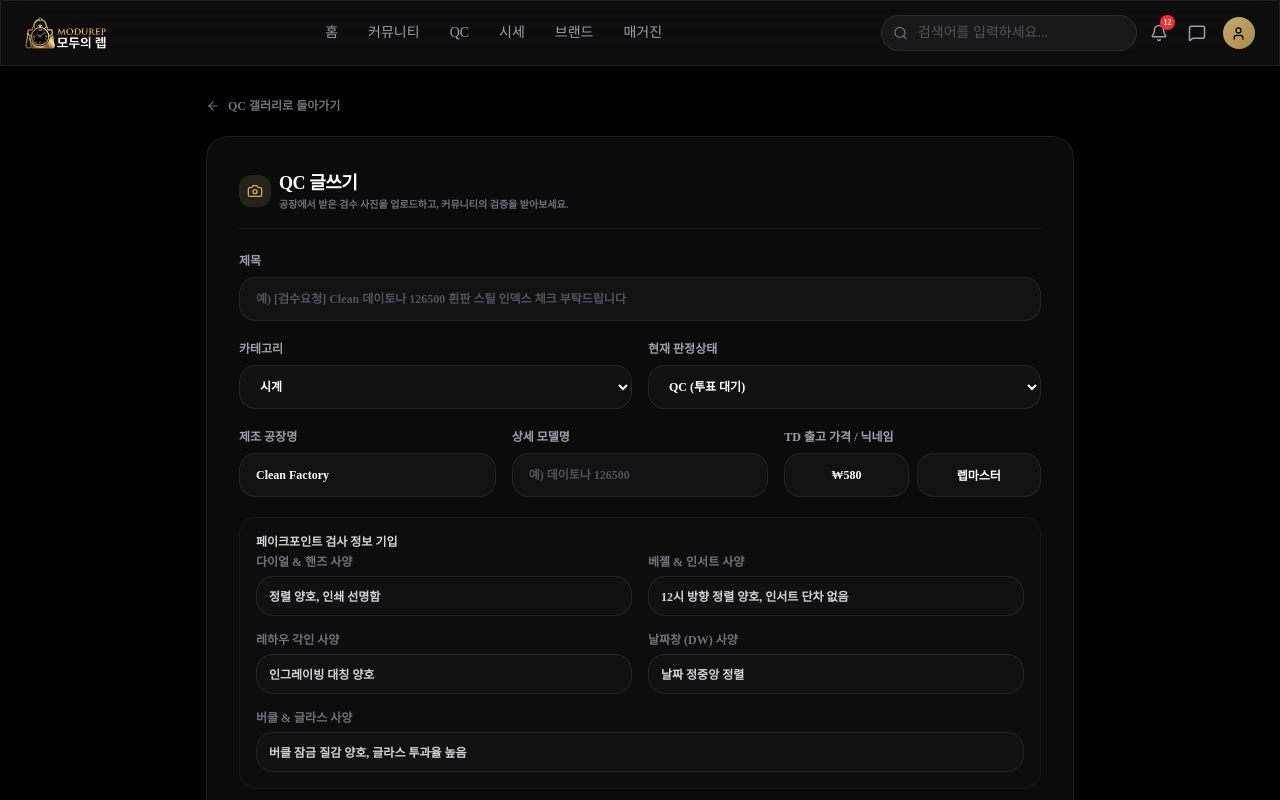
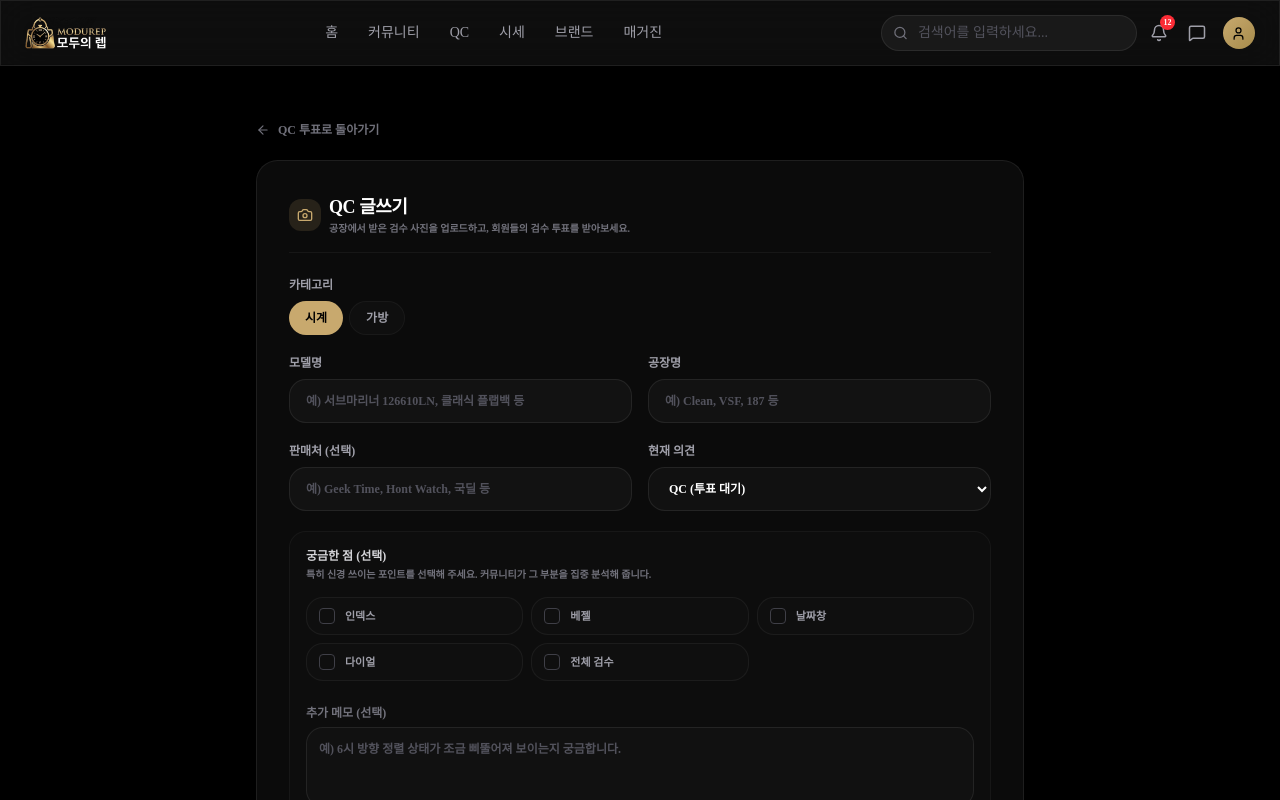
Before and after one commit to MODU-REP/MODU-REP-TEST, a Next.js app: page /qc/upload in a window 1280 px wide. Shown: the top 800 px of the page. Built offline with nearby package versions, Linux system fonts and the light colour scheme.

Commit message:
feat: simplify QC upload form and implement dynamic specs table labels based on category

```diff
--- a/src/app/qc/[id]/page.tsx
+++ b/src/app/qc/[id]/page.tsx
@@ -440,23 +440,33 @@
 
               <div className="divide-y divide-white/[0.04] text-xs">
                 <div className="py-2.5 flex items-start justify-between gap-4">
-                  <span className="text-zinc-500 shrink-0 font-bold">다이얼 &amp; 핸즈</span>
+                  <span className="text-zinc-500 shrink-0 font-bold">
+                    {post.category === "가방" ? "로고 & 각인" : "다이얼 & 핸즈"}
+                  </span>
                   <span className="text-zinc-300 font-semibold text-right">{post.specs.dial}</span>
                 </div>
                 <div className="py-2.5 flex items-start justify-between gap-4">
-                  <span className="text-zinc-500 shrink-0 font-bold">베젤 &amp; 인서트</span>
+                  <span className="text-zinc-500 shrink-0 font-bold">
+                    {post.category === "가방" ? "가죽 & 패턴" : "베젤 & 인서트"}
+                  </span>
                   <span className="text-zinc-300 font-semibold text-right">{post.specs.bezel}</span>
                 </div>
                 <div className="py-2.5 flex items-start justify-between gap-4">
-                  <span className="text-zinc-500 shrink-0 font-bold">레하우 각인</span>
+                  <span className="text-zinc-500 shrink-0 font-bold">
+                    {post.category === "가방" ? "스티칭 & 대칭" : "레하우 각인"}
+                  </span>
                   <span className="text-zinc-300 font-semibold text-right">{post.specs.rehaut}</span>
                 </div>
                 <div className="py-2.5 flex items-start justify-between gap-4">
-                  <span className="text-zinc-500 shrink-0 font-bold">날짜창 (DW)</span>
+                  <span className="text-zinc-500 shrink-0 font-bold">
+                    {post.category === "가방" ? "금속 & 하드웨어" : "날짜창 (DW)"}
+                  </span>
                   <span className="text-zinc-300 font-semibold text-right">{post.specs.datewheel}</span>
                 </div>
                 <div className="py-2.5 flex items-start justify-between gap-4">
-                  <span className="text-zinc-500 shrink-0 font-bold">버클 &amp; 글라스</span>
+                  <span className="text-zinc-500 shrink-0 font-bold">
+                    {post.category === "가방" ? "마감 & 버클" : "버클 & 글라스"}
+                  </span>
                   <span className="text-zinc-300 font-semibold text-right">{post.specs.clasp}</span>
                 </div>
               </div>
--- a/src/app/qc/upload/page.tsx
+++ b/src/app/qc/upload/page.tsx
@@ -9,30 +9,31 @@
 const CATEGORIES = ["시계", "가방"] as const;
 const STATUS_TYPES = ["QC", "GL", "RL"] as const;
 
+const WATCH_CONCERNS = ["인덱스", "베젤", "날짜창", "다이얼", "전체 검수"];
+const BAG_CONCERNS = ["로고/박임", "스티칭/대칭", "가죽 질감", "하드웨어/도금", "전체 검수"];
+
 const PRESET_IMAGES = [
-  { label: "롤렉스 서브마리너 126610LN", value: "/hero_pc_1.png", preview: "/hero_pc_1.png" },
-  { label: "샤넬 클래식 플랩백 (가죽)", value: "/hero_bag_2.png", preview: "/hero_bag_2.png" },
-  { label: "롤렉스 코스모그래프 데이토나", value: "/hero_pc_2.png", preview: "/hero_pc_2.png" },
-  { label: "오메가 스피드마스터 문워치", value: "/hero_pc_3.png", preview: "/hero_pc_3.png" },
-  { label: "롤렉스 데이트저스트 126334", value: "/hero_watch_3.png", preview: "/hero_watch_3.png" },
+  { label: "롤렉스 서브마리너 126610LN", value: "/hero_pc_1.png" },
+  { label: "샤넬 클래식 플랩백 (가죽)", value: "/hero_bag_2.png" },
+  { label: "롤렉스 코스모그래프 데이토나", value: "/hero_pc_2.png" },
+  { label: "오메가 스피드마스터 문워치", value: "/hero_pc_3.png" },
+  { label: "롤렉스 데이트저스트 126334", value: "/hero_watch_3.png" },
 ];
 
 export default function QCUploadPage() {
   const router = useRouter();
-  const [title, setTitle] = useState("");
+
+  // 핵심 상태 변수
   const [category, setCategory] = useState<typeof CATEGORIES[number]>("시계");
   const [type, setType] = useState<typeof STATUS_TYPES[number]>("QC");
-  const [factory, setFactory] = useState("Clean Factory");
+  const [factory, setFactory] = useState("");
   const [model, setModel] = useState("");
-  const [price, setPrice] = useState("₩580");
+  const [price, setPrice] = useState(""); // 판매처 저장
   const [author, setAuthor] = useState("렙마스터");
 
-  // 페이크포인트 검사 정보
-  const [dialSpec, setDialSpec] = useState("정렬 양호, 인쇄 선명함");
-  const [bezelSpec, setBezelSpec] = useState("12시 방향 정렬 양호, 인서트 단차 없음");
-  const [rehautSpec, setRehautSpec] = useState("인그레이빙 대칭 양호");
-  const [datewheelSpec, setDatewheelSpec] = useState("날짜 정중앙 정렬");
-  const [claspSpec, setClaspSpec] = useState("버클 잠금 질감 양호, 글라스 투과율 높음");
+  // 체크박스 & 메모 상태 변수
+  const [selectedConcerns, setSelectedConcerns] = useState<string[]>([]);
+  const [memo, setMemo] = useState("");
 
   // 이미지
   const [imageType, setImageType] = useState<"preset" | "url">("preset");
@@ -42,22 +43,30 @@
   const [isSubmitting, setIsSubmitting] = useState(false);
   const [errorMessage, setErrorMessage] = useState("");
 
+  const concernsList = category === "시계" ? WATCH_CONCERNS : BAG_CONCERNS;
+
+  const handleCategoryChange = (cat: typeof CATEGORIES[number]) => {
+    setCategory(cat);
+    setSelectedConcerns([]);
+    setPresetImage(cat === "시계" ? "/hero_pc_1.png" : "/hero_bag_2.png");
+  };
+
+  const handleToggleConcern = (concern: string) => {
+    if (selectedConcerns.includes(concern)) {
+      setSelectedConcerns(selectedConcerns.filter((c) => c !== concern));
+    } else {
+      setSelectedConcerns([...selectedConcerns, concern]);
+    }
+  };
+
   const handleSubmit = (e: React.FormEvent) => {
     e.preventDefault();
-    if (!title.trim()) {
-      setErrorMessage("제목을 입력해주세요.");
-      return;
-    }
     if (!model.trim()) {
-      setErrorMessage("상세 모델명을 입력해주세요.");
+      setErrorMessage("모델명을 입력해주세요.");
       return;
     }
     if (!factory.trim()) {
-      setErrorMessage("제조 공장명을 입력해주세요.");
-      return;
-    }
-    if (!author.trim()) {
-      setErrorMessage("작성자명을 입력해주세요.");
+      setErrorMessage("공장명을 입력해주세요.");
       return;
     }
 
@@ -76,13 +85,56 @@
         }
       }
 
-      // ID 생성 (가장 큰 ID + 1000 혹은 기존 게시글에서 +1)
+      // ID 생성
       const nextId = currentPosts.length > 0
         ? Math.max(...currentPosts.map((p: any) => p.id), ...QC_POSTS.map(p => p.id)) + 1
         : Math.max(...QC_POSTS.map(p => p.id)) + 1;
 
       const finalImage = imageType === "preset" ? presetImage : customImageUrl.trim();
-      const imagesList = finalImage ? [finalImage] : ["/hero_pc_1.png"];
+      const imagesList = finalImage ? [finalImage] : [category === "시계" ? "/hero_pc_1.png" : "/hero_bag_2.png"];
+
+      // 자동 제목 생성
+      const finalTitle = `[검수요청] ${factory.trim()} ${model.trim()}`;
+
+      // 페이크포인트 스펙 자동 매핑 및 빌드
+      const getSpecValue = (concernKey: string, defaultDesc: string) => {
+        const isConcerned = selectedConcerns.includes(concernKey) || selectedConcerns.includes("전체 검수");
+        if (isConcerned) {
+          let val = `⚠️ [검수 요청] ${defaultDesc}`;
+          if (memo.trim()) {
+            val += ` (${memo.trim()})`;
+          }
+          return val;
+        }
+        return "양호 (정상 범위)";
+      };
+
+      let specs = {
+        dial: "",
+        bezel: "",
+        rehaut: "",
+        datewheel: "",
+        clasp: "",
+      };
+
+      if (category === "시계") {
+        specs = {
+          dial: getSpecValue("다이얼", "다이얼 및 핸즈 정렬 상태 체크 필요"),
+          bezel: getSpecValue("베젤", "베젤 인서트 및 마킹 대칭 상태 체크 필요"),
+          rehaut: getSpecValue("인덱스", "인덱스 정렬 및 대칭 상태 체크 필요"),
+          datewheel: getSpecValue("날짜창", "데이트휠 날짜 정렬 및 폰트 상태 체크 필요"),
+          clasp: getSpecValue("전체 검수", "버클 마감 및 글라스 투과율 체크 필요"),
+        };
+      } else {
+        // 가방
+        specs = {
+          dial: getSpecValue("로고/박임", "로고 각인 깊이 및 박임 상태 체크 필요"),
+          bezel: getSpecValue("가죽 질감", "가죽 가공 상태 및 질감 체크 필요"),
+          rehaut: getSpecValue("스티칭/대칭", "스티칭 선 정렬 및 대칭 균형 체크 필요"),
+          datewheel: getSpecValue("하드웨어/도금", "금속 부자재 도금 퀄리티 및 스크래치 체크 필요"),
+          clasp: getSpecValue("전체 검수", "가방 형태 및 내부 마감 처리 체크 필요"),
+        };
+      }
 
       // 새 QC 포스트 객체 생성
       const newPost = {
@@ -91,23 +143,17 @@
         type,
         factory: factory.trim(),
         model: model.trim(),
-        title: title.trim(),
-        author: author.trim(),
-        avatar: author.trim().charAt(0) || "익",
+        title: finalTitle,
+        author: author.trim() || "렙마스터",
+        avatar: (author.trim() || "렙").charAt(0),
         views: 1,
         time: "방금 전",
-        price: price.trim(),
+        price: price.trim() || "미기재", // 판매처로 저장
         images: imagesList,
         glVotes: type === "GL" ? 1 : 0,
         rlVotes: type === "RL" ? 1 : 0,
         commentsCount: 0,
-        specs: {
-          dial: dialSpec.trim(),
-          bezel: bezelSpec.trim(),
-          rehaut: rehautSpec.trim(),
-          datewheel: datewheelSpec.trim(),
-          clasp: claspSpec.trim(),
-        },
+        specs,
         comments: []
       };
 
@@ -125,12 +171,12 @@
 
   return (
     <div className="min-h-screen bg-black py-8">
-      <div className="max-w-[900px] mx-auto px-4">
+      <div className="max-w-[800px] mx-auto px-3 sm:px-4 py-6">
 
         {/* 뒤로가기 */}
         <div className="mb-4">
           <Link href="/qc" className="inline-flex items-center gap-2 text-xs font-bold text-zinc-500 hover:text-gold transition-colors">
-            <ArrowLeft size={14} /> QC 갤러리로 돌아가기
+            <ArrowLeft size={14} /> QC 투표로 돌아가기
           </Link>
         </div>
 
@@ -142,7 +188,7 @@
             </div>
             <div>
               <h1 className="text-lg font-black text-white uppercase tracking-tight">QC 글쓰기</h1>
-              <p className="text-[10px] text-zinc-500 font-bold">공장에서 받은 검수 사진을 업로드하고, 커뮤니티의 검증을 받아보세요.</p>
+              <p className="text-[10px] text-zinc-500 font-bold">공장에서 받은 검수 사진을 업로드하고, 회원들의 검수 투표를 받아보세요.</p>
             </div>
           </div>
 
@@ -153,37 +199,65 @@
           )}
 
           <form onSubmit={handleSubmit} className="space-y-5 text-xs">
-            {/* 제목 */}
+            {/* 카테고리 선택 */}
             <div>
-              <label className="block text-zinc-400 font-bold mb-2">제목</label>
+              <label className="block text-zinc-400 font-bold mb-2">카테고리</label>
+              <div className="flex gap-1.5 flex-wrap">
+                {CATEGORIES.map((cat) => (
+                  <button
+                    key={cat}
+                    type="button"
+                    onClick={() => handleCategoryChange(cat)}
+                    className={`px-4 py-2 text-[11px] sm:text-xs font-bold rounded-full transition-all duration-200 ${
+                      category === cat
+                        ? "bg-gold text-black font-bold"
+                        : "bg-white/[0.02] text-zinc-400 hover:bg-white/[0.05] hover:text-white border border-white/[0.04]"
+                    }`}
+                  >
+                    {cat}
+                  </button>
+                ))}
+              </div>
+            </div>
+
+            {/* 모델명 & 공장명 */}
+            <div className="grid grid-cols-1 sm:grid-cols-2 gap-4">
+              <div>
+                <label className="block text-zinc-400 font-bold mb-2">모델명</label>
                 <input
                   type="text"
-                placeholder="예) [검수요청] Clean 데이토나 126500 흰판 스틸 인덱스 체크 부탁드립니다"
-                value={title}
-                onChange={(e) => setTitle(e.target.value)}
-                maxLength={80}
+                  placeholder="예) 서브마리너 126610LN, 클래식 플랩백 등"
+                  value={model}
+                  onChange={(e) => setModel(e.target.value)}
                   className="w-full h-11 px-4 bg-white/[0.03] border border-white/[0.08] rounded-xl text-white placeholder:text-zinc-600 focus:outline-none focus:border-gold/30 font-bold"
                 />
               </div>
+              <div>
+                <label className="block text-zinc-400 font-bold mb-2">공장명</label>
+                <input
+                  type="text"
+                  placeholder="예) Clean, VSF, 187 등"
+                  value={factory}
+                  onChange={(e) => setFactory(e.target.value)}
+                  className="w-full h-11 px-4 bg-white/[0.03] border border-white/[0.08] rounded-xl text-white placeholder:text-zinc-600 focus:outline-none focus:border-gold/30 font-bold"
+                />
+              </div>
+            </div>
 
-            {/* 분류 & 판정상태 */}
+            {/* 판매처 & 판정상태 */}
             <div className="grid grid-cols-1 sm:grid-cols-2 gap-4">
               <div>
-                <label className="block text-zinc-400 font-bold mb-2">카테고리</label>
-                <select
-                  value={category}
-                  onChange={(e) => setCategory(e.target.value as any)}
-                  className="w-full h-11 px-4 bg-[#111111] border border-white/[0.08] rounded-xl text-white focus:outline-none focus:border-gold/30 font-bold cursor-pointer"
-                >
-                  {CATEGORIES.map((cat) => (
-                    <option key={cat} value={cat} className="bg-[#111111] text-white">
-                      {cat}
-                    </option>
-                  ))}
-                </select>
+                <label className="block text-zinc-400 font-bold mb-2">판매처 (선택)</label>
+                <input
+                  type="text"
+                  placeholder="예) Geek Time, Hont Watch, 국딜 등"
+                  value={price}
+                  onChange={(e) => setPrice(e.target.value)}
+                  className="w-full h-11 px-4 bg-white/[0.03] border border-white/[0.08] rounded-xl text-white placeholder:text-zinc-600 focus:outline-none focus:border-gold/30 font-bold"
+                />
               </div>
               <div>
-                <label className="block text-zinc-400 font-bold mb-2">현재 판정상태</label>
+                <label className="block text-zinc-400 font-bold mb-2">현재 의견</label>
                 <select
                   value={type}
                   onChange={(e) => setType(e.target.value as any)}
@@ -198,100 +272,47 @@
               </div>
             </div>
 
-            {/* 공장 & 모델 & 가격 */}
-            <div className="grid grid-cols-1 sm:grid-cols-3 gap-4">
+            {/* 📋 궁금한 점 체크박스 */}
+            <div className="border border-white/[0.04] rounded-xl p-4 bg-white/[0.01] space-y-4">
               <div>
-                <label className="block text-zinc-400 font-bold mb-2">제조 공장명</label>
-                <input
-                  type="text"
-                  placeholder="예) Clean Factory, VSF"
-                  value={factory}
-                  onChange={(e) => setFactory(e.target.value)}
-                  className="w-full h-11 px-4 bg-white/[0.03] border border-white/[0.08] rounded-xl text-white placeholder:text-zinc-600 focus:outline-none focus:border-gold/30 font-bold"
-                />
-              </div>
-              <div>
-                <label className="block text-zinc-400 font-bold mb-2">상세 모델명</label>
-                <input
-                  type="text"
-                  placeholder="예) 데이토나 126500"
-                  value={model}
-                  onChange={(e) => setModel(e.target.value)}
-                  className="w-full h-11 px-4 bg-white/[0.03] border border-white/[0.08] rounded-xl text-white placeholder:text-zinc-600 focus:outline-none focus:border-gold/30 font-bold"
-                />
-              </div>
-              <div>
-                <label className="block text-zinc-400 font-bold mb-2">TD 출고 가격 / 닉네임</label>
-                <div className="grid grid-cols-2 gap-2">
-                  <input
-                    type="text"
-                    placeholder="예) ₩780"
-                    value={price}
-                    onChange={(e) => setPrice(e.target.value)}
-                    className="w-full h-11 px-2.5 bg-white/[0.03] border border-white/[0.08] rounded-xl text-white placeholder:text-zinc-600 focus:outline-none focus:border-gold/30 font-bold text-center"
-                  />
-                  <input
-                    type="text"
-                    value={author}
-                    onChange={(e) => setAuthor(e.target.value)}
-                    className="w-full h-11 px-2.5 bg-white/[0.03] border border-white/[0.08] rounded-xl text-white focus:outline-none focus:border-gold/30 font-bold text-center"
-                  />
-                </div>
-              </div>
+                <label className="block text-zinc-300 font-bold mb-1">궁금한 점 (선택)</label>
+                <p className="text-[10px] text-zinc-500 font-bold">특히 신경 쓰이는 포인트를 선택해 주세요. 커뮤니티가 그 부분을 집중 분석해 줍니다.</p>
               </div>
 
-            {/* 📋 페이크포인트 검사 세부 사양 */}
-            <div className="border border-white/[0.04] rounded-xl p-4 bg-white/[0.01] space-y-4">
-              <div className="flex items-center gap-2 mb-1">
-                <span className="text-zinc-300 font-bold">페이크포인트 검사 정보 기입</span>
+              <div className="grid grid-cols-2 sm:grid-cols-3 gap-2">
+                {concernsList.map((item) => {
+                  const isChecked = selectedConcerns.includes(item);
+                  return (
+                    <button
+                      key={item}
+                      type="button"
+                      onClick={() => handleToggleConcern(item)}
+                      className={`flex items-center gap-2.5 px-3 py-2.5 rounded-xl border text-left font-bold transition-all ${
+                        isChecked
+                          ? "border-gold bg-gold/5 text-gold"
+                          : "border-white/[0.05] bg-white/[0.01] text-zinc-400 hover:bg-white/[0.03] hover:text-white"
+                      }`}
+                    >
+                      <div className={`w-4 h-4 rounded flex items-center justify-center border transition-all shrink-0 ${
+                        isChecked ? "border-gold bg-gold text-black" : "border-zinc-700"
+                      }`}>
+                        {isChecked && <Check size={10} strokeWidth={3} />}
+                      </div>
+                      <span className="text-[11px] font-bold">{item}</span>
+                    </button>
+                  );
+                })}
               </div>
 
-              <div className="grid grid-cols-1 md:grid-cols-2 gap-4">
-                <div>
-                  <label className="block text-zinc-500 font-bold mb-1.5">다이얼 &amp; 핸즈 사양</label>
-                  <input
-                    type="text"
-                    value={dialSpec}
-                    onChange={(e) => setDialSpec(e.target.value)}
-                    className="w-full h-10 px-3 bg-[#111111] border border-white/[0.08] rounded-xl text-zinc-300 focus:outline-none focus:border-gold/30 font-bold"
+              {/* 추가 메모 textarea */}
+              <div className="pt-2">
+                <label className="block text-zinc-500 font-bold mb-1.5">추가 메모 (선택)</label>
+                <textarea
+                  placeholder="예) 6시 방향 정렬 상태가 조금 삐뚤어져 보이는지 궁금합니다."
+                  value={memo}
+                  onChange={(e) => setMemo(e.target.value)}
+                  className="w-full h-20 p-3 bg-[#111111] border border-white/[0.08] rounded-xl text-zinc-300 placeholder:text-zinc-600 focus:outline-none focus:border-gold/30 font-bold resize-none leading-relaxed"
                 />
-                </div>
-                <div>
-                  <label className="block text-zinc-500 font-bold mb-1.5">베젤 &amp; 인서트 사양</label>
-                  <input
-                    type="text"
-                    value={bezelSpec}
-                    onChange={(e) => setBezelSpec(e.target.value)}
-                    className="w-full h-10 px-3 bg-[#111111] border border-white/[0.08] rounded-xl text-zinc-300 focus:outline-none focus:border-gold/30 font-bold"
-                  />
-                </div>
-                <div>
-                  <label className="block text-zinc-500 font-bold mb-1.5">레하우 각인 사양</label>
-                  <input
-                    type="text"
-                    value={rehautSpec}
-                    onChange={(e) => setRehautSpec(e.target.value)}
-                    className="w-full h-10 px-3 bg-[#111111] border border-white/[0.08] rounded-xl text-zinc-300 focus:outline-none focus:border-gold/30 font-bold"
-                  />
-                </div>
-                <div>
-                  <label className="block text-zinc-500 font-bold mb-1.5">날짜창 (DW) 사양</label>
-                  <input
-                    type="text"
-                    value={datewheelSpec}
-                    onChange={(e) => setDatewheelSpec(e.target.value)}
-                    className="w-full h-10 px-3 bg-[#111111] border border-white/[0.08] rounded-xl text-zinc-300 focus:outline-none focus:border-gold/30 font-bold"
-                  />
-                </div>
-                <div className="md:col-span-2">
-                  <label className="block text-zinc-500 font-bold mb-1.5">버클 &amp; 글라스 사양</label>
-                  <input
-                    type="text"
-                    value={claspSpec}
-                    onChange={(e) => setClaspSpec(e.target.value)}
-                    className="w-full h-10 px-3 bg-[#111111] border border-white/[0.08] rounded-xl text-zinc-300 focus:outline-none focus:border-gold/30 font-bold"
-                  />
-                </div>
               </div>
             </div>
 
@@ -299,7 +320,7 @@
             <div className="border border-white/[0.04] rounded-xl p-4 bg-white/[0.01]">
               <div className="flex items-center gap-2 mb-2">
                 <ImageIcon size={14} className="text-gold" />
-                <span className="text-zinc-300 font-bold">QC 이미지 업로드 시뮬레이션</span>
+                <span className="text-zinc-300 font-bold">QC 이미지 업로드</span>
               </div>
               <p className="text-[10px] text-zinc-500 font-bold mb-4">
                 가상 환경이므로 목업 이미지를 선택하거나 직접 사진 URL을 첨부할 수 있습니다.
@@ -316,7 +337,7 @@
                       : "bg-white/[0.02] text-zinc-500 border-white/[0.04] hover:text-white"
                   }`}
                 >
-                  목업 이미지 샘플 선택
+                  샘플 이미지 선택
                 </button>
                 <button
                   type="button"
@@ -352,7 +373,7 @@
                   </div>
 
                   {presetImage && (
-                    <div className="mt-4 max-w-xs rounded-lg overflow-hidden border border-white/[0.08] bg-zinc-900">
+                    <div className="mt-4 max-w-xs rounded-lg overflow-hidden border border-white/[0.08] bg-zinc-950">
                       <img src={presetImage} alt="미리보기" className="w-full h-auto object-cover" />
                     </div>
                   )}
@@ -367,7 +388,7 @@
                     className="w-full h-11 px-4 bg-white/[0.03] border border-white/[0.08] rounded-xl text-white placeholder:text-zinc-600 focus:outline-none focus:border-gold/30 font-bold"
                   />
                   {customImageUrl.trim() && (
-                    <div className="mt-4 max-w-xs rounded-lg overflow-hidden border border-white/[0.08] bg-zinc-900">
+                    <div className="mt-4 max-w-xs rounded-lg overflow-hidden border border-white/[0.08] bg-zinc-950">
                       <img
                         src={customImageUrl.trim()}
                         alt="입력한 이미지 미리보기"
```
Lines whose indentation alone changed are shown as unchanged.
